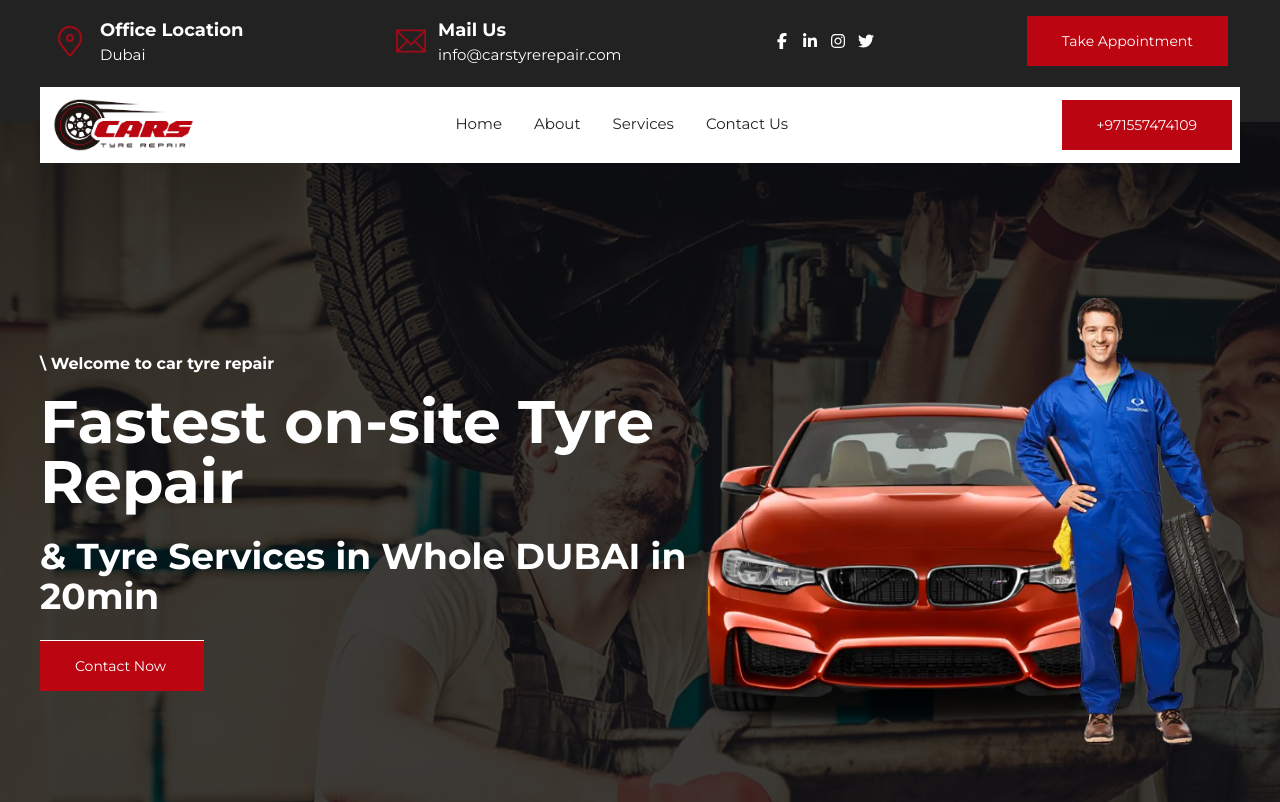
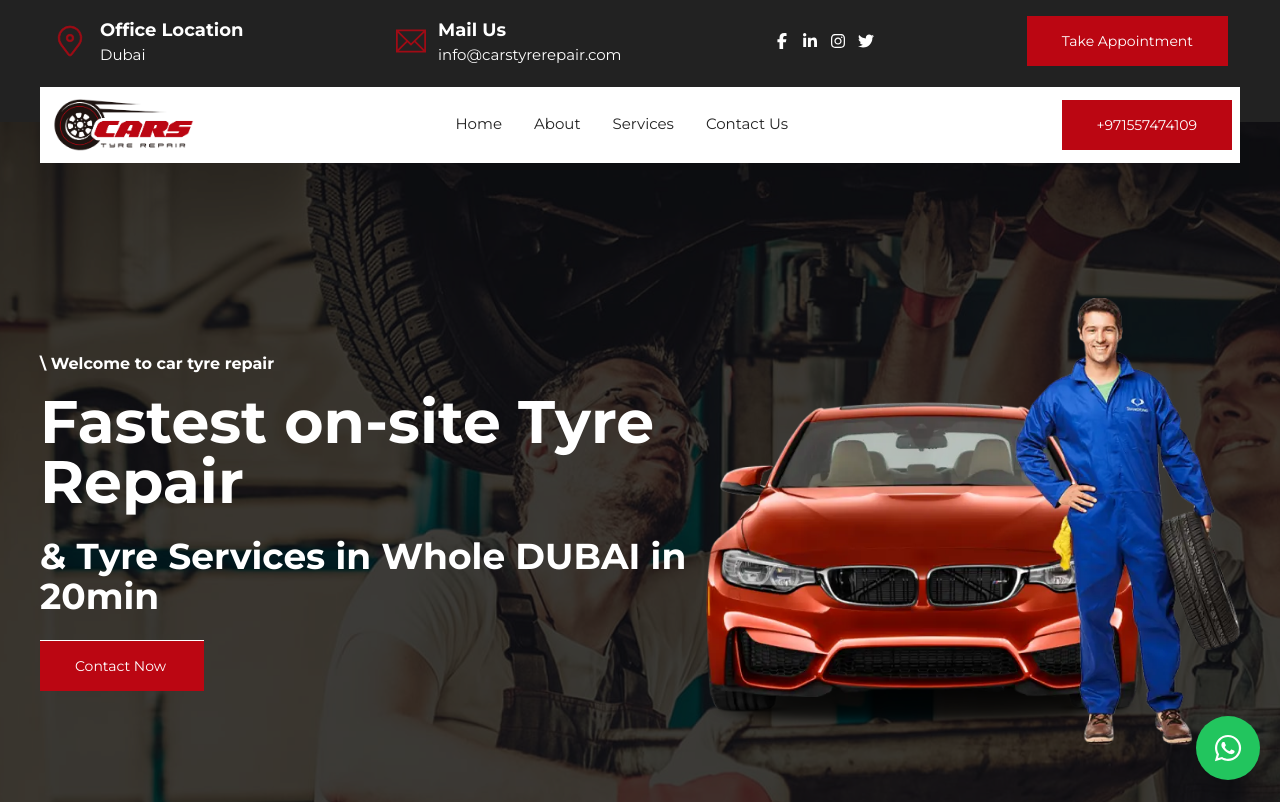
Before and after one commit to TopDEV-fs/CarstyreRepair_Website, a Next.js app: page / in a window 1280 px wide. Shown: the top 802 px of the page. Built offline with nearby package versions, Linux system fonts and the light colour scheme.

Commit message:
create whatsapp component and add whatsapp icon in footer

```diff
--- /dev/null
+++ b/src/app/Components/Whatsapp.jsx
@@ -0,0 +1,13 @@
+import React from 'react';
+import { FaWhatsapp } from "react-icons/fa";
+
+export default function Whatsapp() {
+  return (
+    <>
+      {/* WhatsApp Icon */}
+      <a href='https://api.whatsapp.com/send?phone=971557474109&text=Hello!%20I%20am%20looking%20for%20Tyre%20Repair%20/%20Puncture%20Tyre%20Fix%20Service%20Onsite.' className='fixed bottom-5 right-5 flex items-center justify-center text-3xl bg-green-500 text-white w-16 h-16 rounded-full shadow-lg cursor-pointer'>
+        <FaWhatsapp />
+      </a>
+    </>
+  );
+}
--- a/src/app/page.js
+++ b/src/app/page.js
@@ -6,6 +6,7 @@ import Services from "./Components/Services";
 import ChooseUs from "./Components/ChooseUs";
 import Testimonial from "./Components/Testimonial";
 import Footer from "./Components/Footer";
+import Whatsapp from "./Components/Whatsapp";
 
 export default function Home() {
   return (
@@ -18,6 +19,7 @@ export default function Home() {
       <ChooseUs/>
       <Testimonial/>
       <Footer/>
+      <Whatsapp/>
     </div>
   );
 }
```
